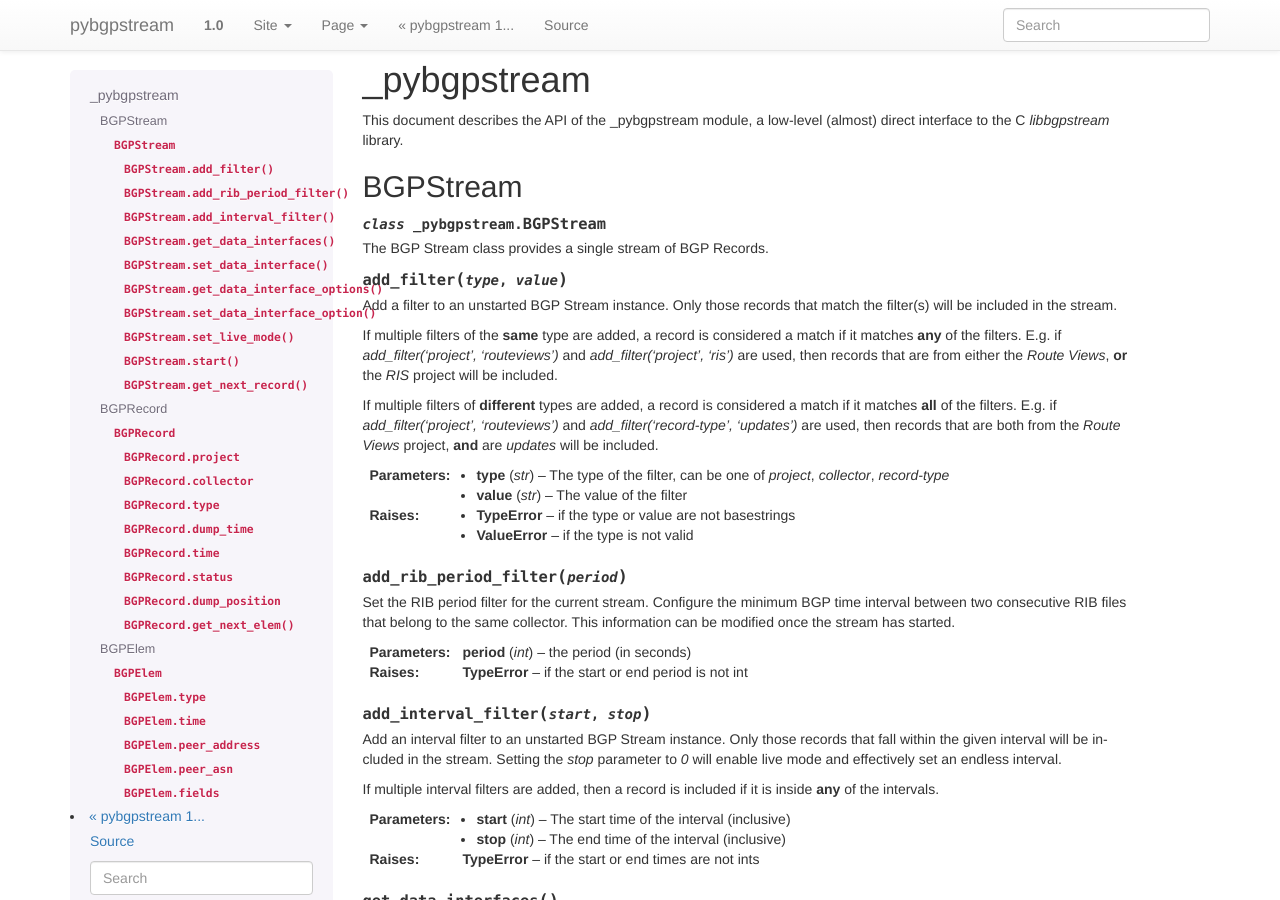
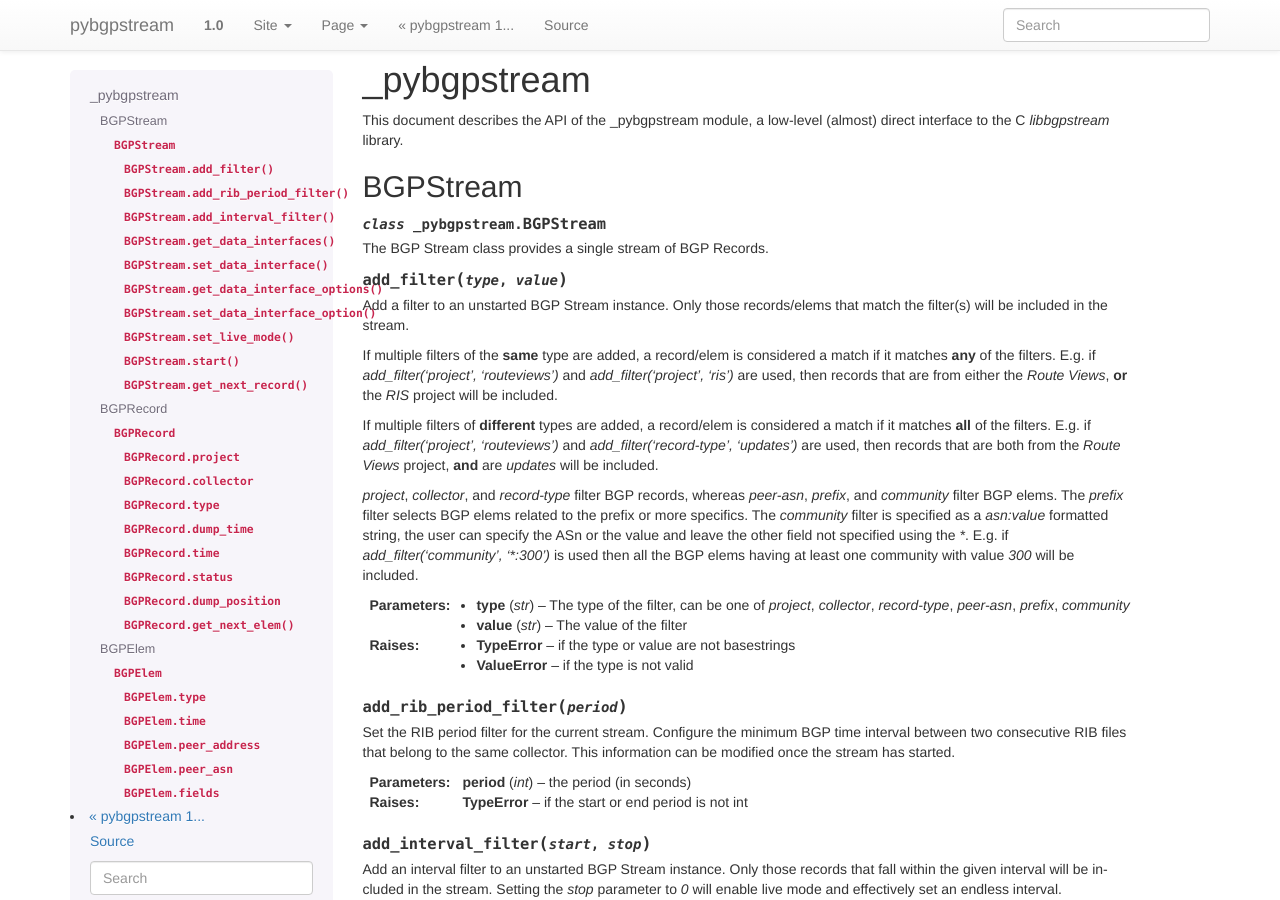
Before and after one commit to CAIDA/bgpstream, a Sphinx documentation site: the page built from pybgpstream/docs/api__pybgpstream.rst, in a window 1280 px wide and 900 px high. Built offline with Sphinx 7.4.7, drawn with Linux system fonts in a browser that asks for light colours; some of the changed text lies outside the part shown.

Commit message:
updated the pybgpstream doc

```diff
--- a/pybgpstream/docs/api__pybgpstream.rst
+++ b/pybgpstream/docs/api__pybgpstream.rst
@@ -15,23 +15,33 @@ BGPStream
 
    .. py:method:: add_filter(type, value)
 
-      Add a filter to an unstarted BGP Stream instance. Only those records that
+      Add a filter to an unstarted BGP Stream instance. Only those records/elems that
       match the filter(s) will be included in the stream.
 
-      If multiple filters of the **same** type are added, a record is considered
+      If multiple filters of the **same** type are added, a record/elem is considered
       a match if it matches **any** of the filters. E.g. if
       `add_filter('project', 'routeviews')` and `add_filter('project', 'ris')`
       are used, then records that are from either the `Route Views`, **or** the
       `RIS` project will be included.
 
-      If multiple filters of **different** types are added, a record is
+      If multiple filters of **different** types are added, a record/elem is
       considered a match if it matches **all** of the filters. E.g. if
       `add_filter('project', 'routeviews')` and `add_filter('record-type',
       'updates')` are used, then records that are both from the `Route Views`
       project, **and** are `updates` will be included.
 
+      `project`,  `collector`, and `record-type` filter BGP records,
+      whereas `peer-asn`,  `prefix`, and `community` filter BGP
+      elems. The `prefix` filter selects BGP elems related to the
+      prefix or more specifics. The `community` filter is specified as
+      a `asn:value` formatted string, the user can specify the ASn or
+      the value and leave the other field not specified using the `*`.
+      E.g. if `add_filter('community', '*:300')` is used then all the BGP elems
+      having at least one community with value `300` will be included.
+
       :param str type: The type of the filter, can be one of `project`,
-		       `collector`, `record-type`
+		       `collector`, `record-type`, `peer-asn`,
+                       `prefix`, `community`
       :param str value: The value of the filter
       :raises TypeError: if the type or value are not basestrings
       :raises ValueError: if the type is not valid
@@ -252,6 +262,9 @@ BGPElem
             - 'next-hop': The next-hop IP address (basestring)
             - 'as-path': The AS path (basestring)
             - 'prefix': The prefix (basestring)
+            - 'communities': The communities (a list of dictionaries,
+              each one representing a community; each dictionary has
+              the `asn` and the `value` keys)
 	 - *withdrawal*
             - 'prefix': The prefix (basestring)
 	 - *peerstate*
```
